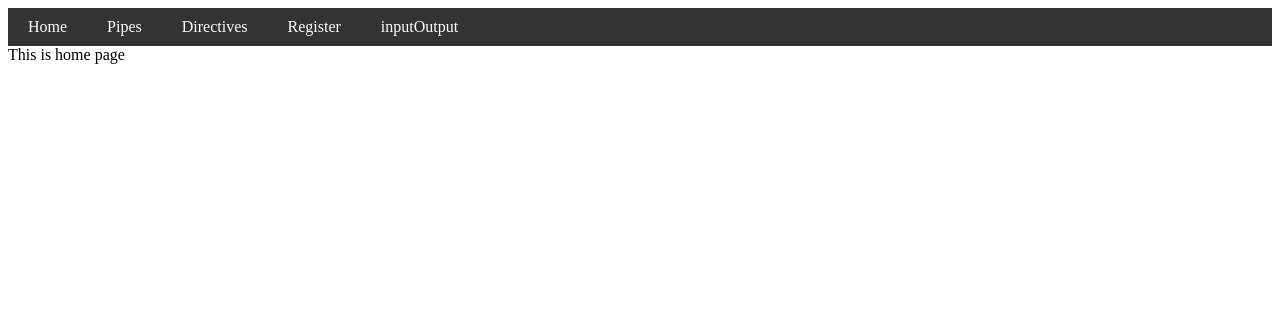
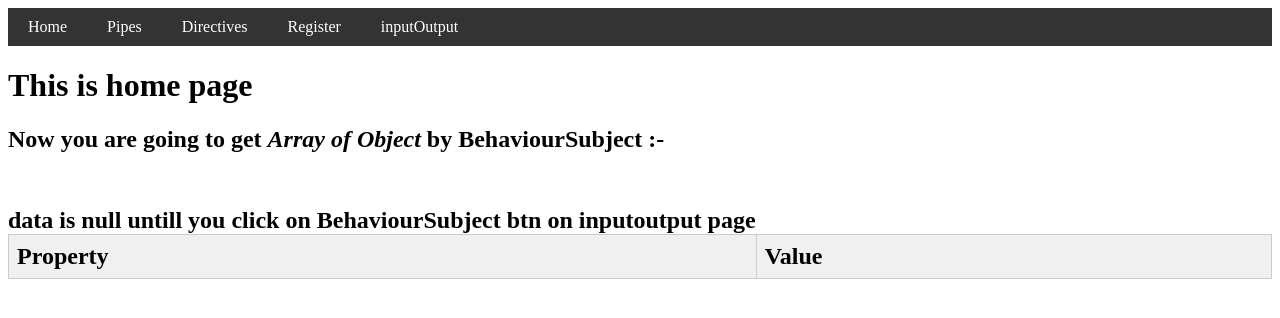
Before and after one commit to bhargav-kalsariya/AngularText, an Angular app: page / in a window 1280 px wide. Shown: the top 318 px of the page. Built offline with nearby package versions, Linux system fonts and the light colour scheme.

Commit message:
create an example using BehaviourSubject

```diff
--- a/src/app/home/home.component.html
+++ b/src/app/home/home.component.html
@@ -1 +1,17 @@
-This is home page
+<h1>This is home page</h1>
+<h2>Now you are going to get <i>Array of Object</i> by BehaviourSubject :- <br><br><br>
+    <span>data is null untill you click on
+        BehaviourSubject btn on inputoutput page</span>
+    <table>
+        <tr>
+            <th>Property</th>
+            <th>Value</th>
+        </tr>
+        <ng-container *ngFor="let record of showData">
+            <tr *ngFor="let item of record | keyvalue">
+                <td>{{ item.key }}</td>
+                <td>{{ item.value }}</td>
+            </tr>
+        </ng-container>
+    </table>
+</h2>
--- a/src/app/home/home.component.scss
+++ b/src/app/home/home.component.scss
@@ -0,0 +1,26 @@
+/* styles.scss (or any other SCSS file) */
+
+table {
+    width: 100%;
+    border-collapse: collapse;
+    margin-bottom: 20px;
+
+    th,
+    td {
+        border: 1px solid #ccc;
+        padding: 8px;
+        text-align: left;
+    }
+
+    th {
+        background-color: #f0f0f0;
+    }
+
+    tr:nth-child(even) {
+        background-color: #f2f2f2;
+    }
+
+    tr:hover {
+        background-color: #e0e0e0;
+    }
+}
--- a/src/app/home/home.component.ts
+++ b/src/app/home/home.component.ts
@@ -1,10 +1,23 @@
-import { Component } from '@angular/core';
+import { Component, OnInit } from '@angular/core';
+import { SharingService } from '../sharing.service';
 
 @Component({
   selector: 'app-home',
   templateUrl: './home.component.html',
   styleUrls: ['./home.component.scss']
 })
-export class HomeComponent {
+export class HomeComponent implements OnInit {
+
+  showData: any;
+
+  constructor(private takeDataByBS: SharingService) { }
+
+  ngOnInit(): void {
+
+    this.takeDataByBS.shareData.subscribe((data) => {
+      this.showData = data
+    })
+
+  }
 
 }
--- a/src/app/parent/parent.component.html
+++ b/src/app/parent/parent.component.html
@@ -2,5 +2,5 @@
 
     <button (click)="generateRandomNumber()">Generate rendom number</button>
     <app-child [message]="transfer" (clickToChild)="clickHandler($event)" [takeRandomNumber]="randomNumber"></app-child>
-
+    <button (click)="sharingDataToOthers()">Behaviour Subject</button>
 </h4>
--- a/src/app/parent/parent.component.ts
+++ b/src/app/parent/parent.component.ts
@@ -1,4 +1,5 @@
 import { Component } from '@angular/core';
+import { SharingService } from '../sharing.service';
 
 @Component({
   selector: 'app-parent',
@@ -11,6 +12,8 @@ export class ParentComponent {
   parentcounter = 0;
   randomNumber = 0;
 
+  constructor(private sharingData: SharingService) { }
+
   generateRandomNumber() {
     this.randomNumber = Math.floor(Math.random() * 100);
     console.log(this.randomNumber);
@@ -18,5 +21,13 @@ export class ParentComponent {
   clickHandler(value: any) {
     this.parentcounter = value;
   }
+  sharingDataToOthers() {
+    this.sharingData.shareData.next([
+      { name: 'random', age: 12 },
+      { name: 'random1', age: 13 },
+      { name: 'random2', age: 14 },
+      { name: 'random3', age: 15 },
+    ]);
+  }
 
 }
--- /dev/null
+++ b/src/app/sharing.service.ts
@@ -0,0 +1,12 @@
+import { Injectable } from '@angular/core';
+import { BehaviorSubject } from 'rxjs'
+
+@Injectable({
+  providedIn: 'root'
+})
+export class SharingService {
+
+  public shareData = new BehaviorSubject<any[]>([]);
+
+  constructor() { }
+}
```
Also changed, not shown: 2 other files (tests, documents, lock files or other folders).
